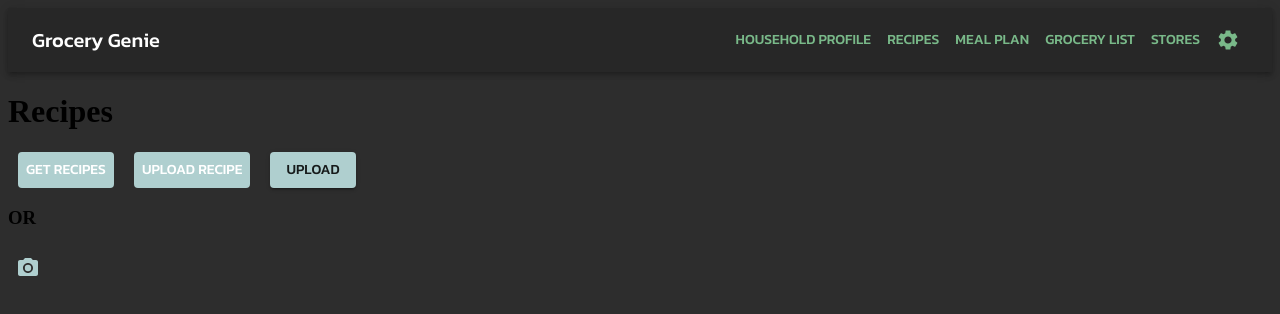
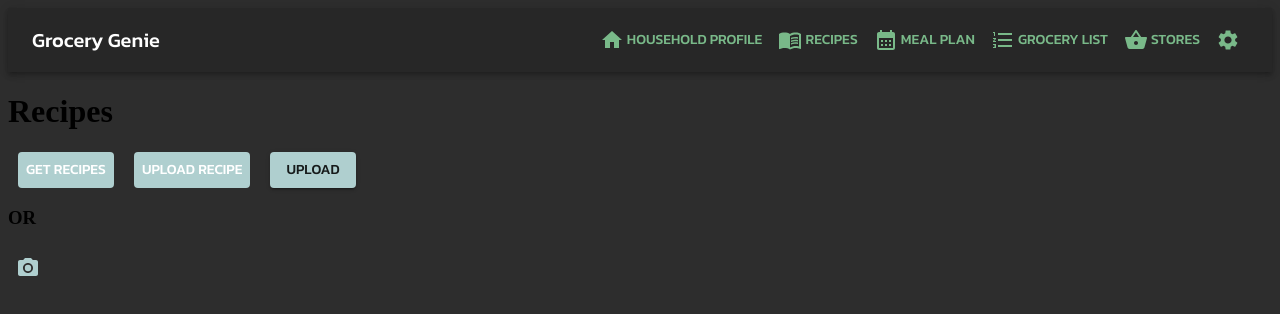
Before and after one commit to frontoge/s23-Copper, a React (Vite) app in the folder grocery-genie/: page /recipes in a window 1280 px wide. Shown: the top 314 px of the page. Built offline with nearby package versions, Linux system fonts and the light colour scheme.

Commit message:
Add icons to nav components

```diff
--- a/grocery-genie/src/components/Layout.jsx
+++ b/grocery-genie/src/components/Layout.jsx
@@ -1,16 +1,18 @@
 import {AppBar, Toolbar, Tooltip} from "@mui/material";
-import {Outlet, Link, useNavigate} from "react-router-dom";
+import {Outlet, Link} from "react-router-dom";
 import IconButton from "@mui/material/IconButton";
 import Typography from "@mui/material/Typography";
 import "../styles/Layout.css";
 import Button from "@mui/material/Button";
 import SettingsIcon from '@mui/icons-material/Settings';
+import HomeIcon from '@mui/icons-material/Home';
+import MenuBookIcon from '@mui/icons-material/MenuBook';
+import CalendarMonthIcon from '@mui/icons-material/CalendarMonth';
+import FormatListNumberedIcon from '@mui/icons-material/FormatListNumbered';
+import ShoppingBasketIcon from '@mui/icons-material/ShoppingBasket';
 
 function Layout(props) {
-    let navigate = useNavigate();
-    const routeChange = (path) => {
-        navigate(path);
-    }
+
   return (
     <>
       <AppBar color="primary" position={"sticky"}>
@@ -18,12 +20,12 @@ function Layout(props) {
             <Typography variant={"h6"} component={"div"} sx={{flexGrow: 1}}>
                 Grocery Genie
             </Typography>
-            <Link to="/household"><Button color={"primary"} onClick>Household Profile</Button></Link>
-            <Link to="/recipes"><Button color={"primary"} onClick>Recipes</Button></Link>
-            <Link to="/mealplan"><Button color={"primary"} onClick>Meal Plan</Button></Link>
-            <Link to="/grocerylist"><Button color={"primary"} onClick>Grocery List</Button></Link>
-            <Link to="/stores"><Button color={"primary"} onClick>Stores</Button></Link>
-            <Tooltip title={"Account"}>
+            <Link to="/household"><Button color={"primary"} onClick><HomeIcon color={"primary"} className={'navIcon'}/>Household Profile</Button></Link>
+            <Link to="/recipes"><Button color={"primary"} onClick><MenuBookIcon color={"primary"} className={'navIcon'}/>Recipes</Button></Link>
+            <Link to="/mealplan"><Button color={"primary"} onClick><CalendarMonthIcon color={"primary"} className={'navIcon'}/>Meal Plan</Button></Link>
+            <Link to="/grocerylist"><Button color={"primary"} onClick><FormatListNumberedIcon color={"primary"} className={'navIcon'}/>Grocery List</Button></Link>
+            <Link to="/stores"><Button color={"primary"} onClick><ShoppingBasketIcon color={"primary"} className={'navIcon'}/>Stores</Button></Link>
+            <Tooltip title={"Settings"}>
                 <Link to={"/settings"}>
                     <IconButton>
                         <SettingsIcon color={"primary"}/>
--- a/grocery-genie/src/styles/Layout.css
+++ b/grocery-genie/src/styles/Layout.css
@@ -1,3 +1,7 @@
 body {
     background: rgb(45, 45, 45)
 }
+
+.navIcon {
+    margin-right: 0.2rem;
+}
```
